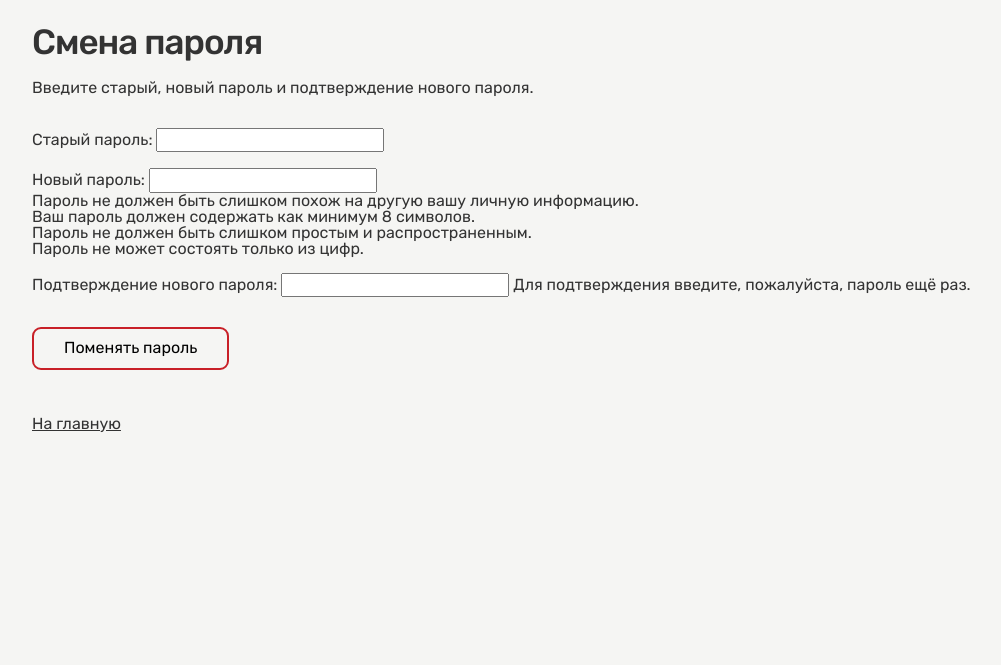
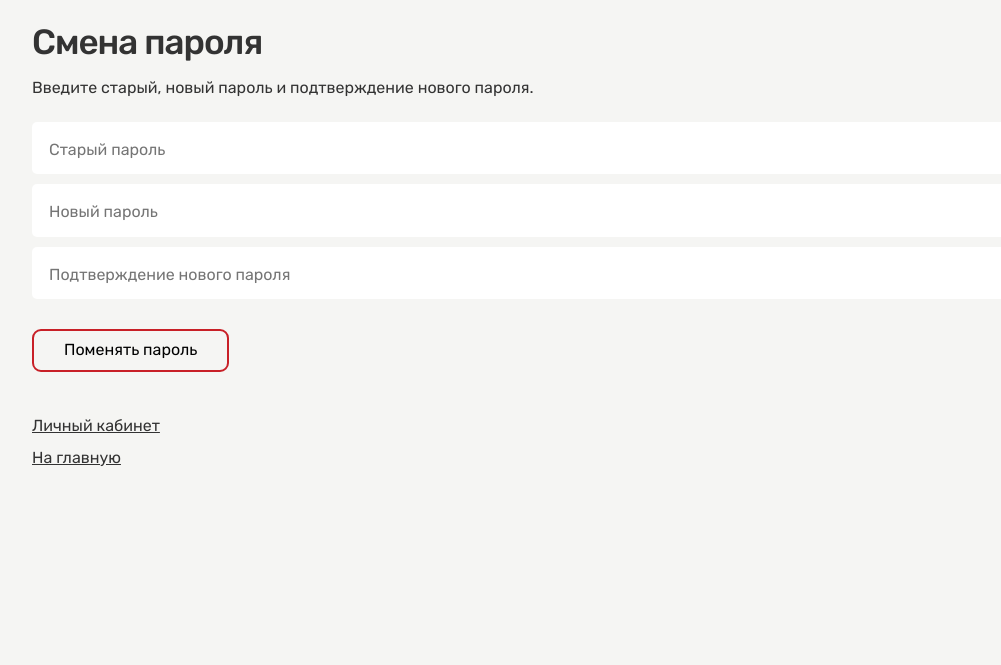
Before and after one commit to smintank/kds-stroy, a Django app: page /auth/password_change/ in a window 1280 px wide. Shown: the part 85-750 px from the top of the page, without its empty margins (6-1007 px from the left). Run offline with Django 5.2, Linux system fonts and the light colour scheme; the visitor is signed in with stand-in values (Sample User, id 1); parts of the project's set-up code (start-up, migrations or seed data) failed here and were passed over; some libraries are stand-ins or nearby versions.

Commit message:
Fix password change page style

```diff
--- a/backend/static/css/common-page.css
+++ b/backend/static/css/common-page.css
@@ -65,3 +65,13 @@ section {
     align-content: center;
     margin-top: 60px;
 }
+.simple_form-input {
+    width: 100%;
+    background-color: #fff;
+    border: none;
+    outline: none;
+    padding: 19px 17px 15px 17px;
+    border-radius: 5px;
+    color: #333333;
+    margin-top: 10px;
+}
--- a/backend/templates/account/phone_verification_form.html
+++ b/backend/templates/account/phone_verification_form.html
@@ -25,9 +25,7 @@
               </div>
               {% for field in form %}
                 {{ field }}
-                {% if field.errors %}
-                  <p>{{ field.errors }}</p>
-                {% endif %}
+                {% if field.errors %}<p>{{ field.errors }}</p>{% endif %}
               {% endfor %}
               <div class="countdown_area">
                 {% if not is_attempt_limit %}
--- a/backend/templates/registration/password_change_form.html
+++ b/backend/templates/registration/password_change_form.html
@@ -1,4 +1,5 @@
 {% extends "base.html" %}
+{% load widget_tweaks %}
 {% load static %}
 {% block title %}КДС-Строй: Смена пароля{% endblock %}
 {% block plug_js_css %}
@@ -16,9 +17,13 @@
       <br>
       <form method="post">
         {% csrf_token %}
-        {{ form.as_p }}
+        {% for field in form %}
+          {% render_field field placeholder=field.label class='simple_form-input' %}
+          {% if field.errors %}<p>{{ field.errors }}</p>{% endif %}
+        {% endfor %}
         <button class="simple_button" type="submit">Поменять пароль</button>
       </form>
+      <div><p><a href="{% url 'users:profile' %}">Личный кабинет</a></p></div>
       <div><p><a href="{% url 'home' %}">На главную</a></p></div>
     </div>
   </section>
```
